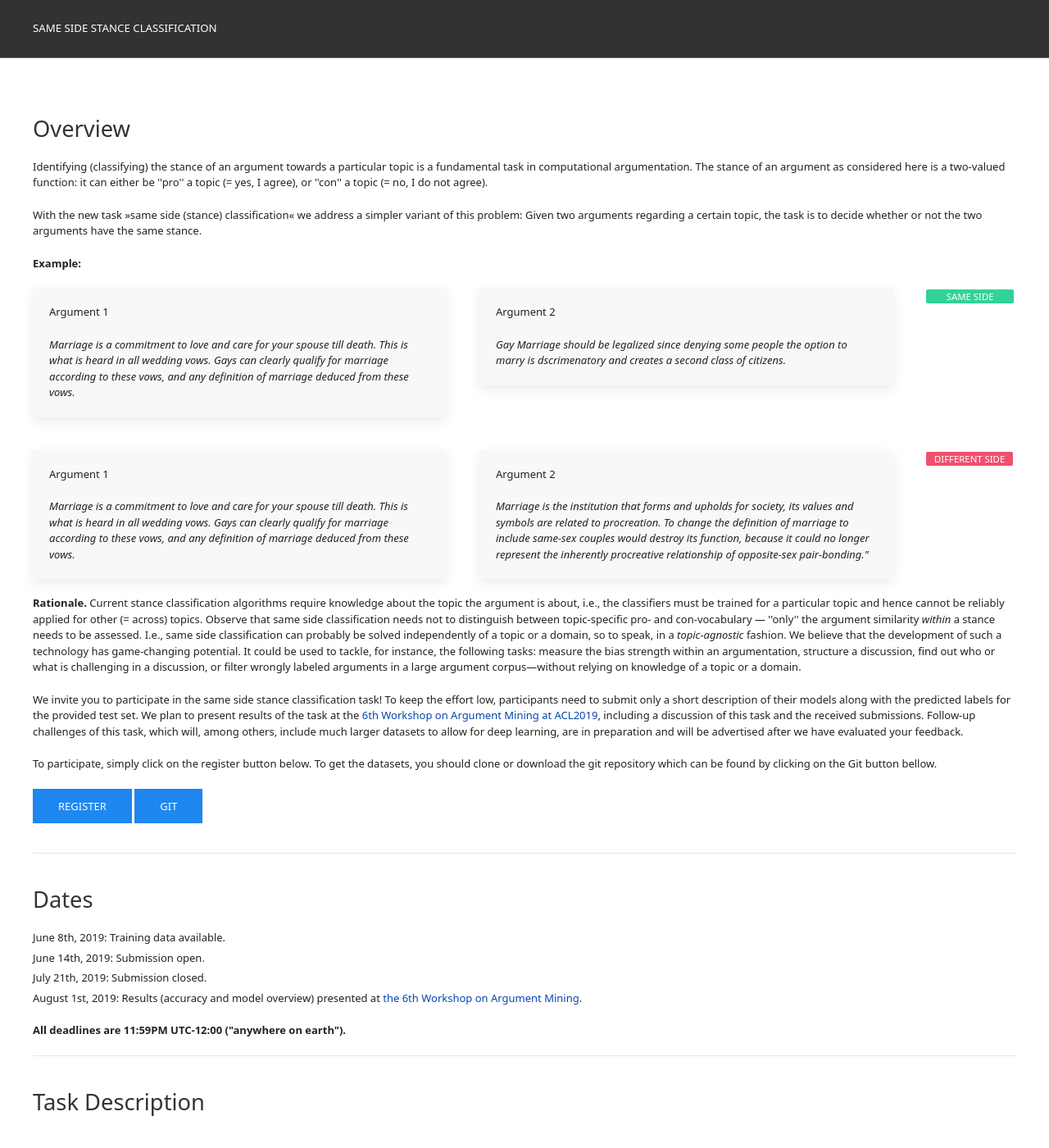
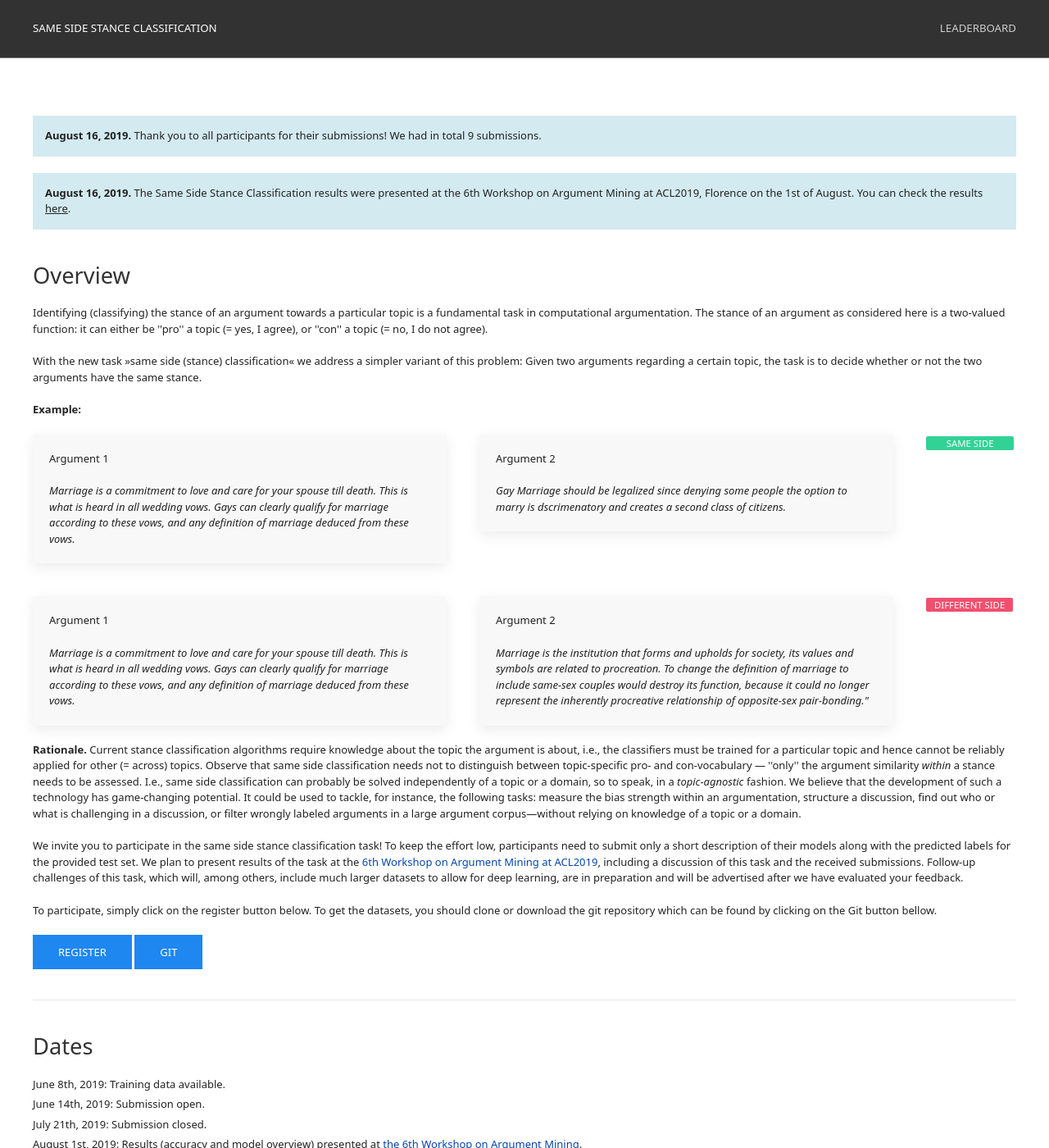
Before and after one commit to shahbazsyed/sameside-webis-de.github.io, a Jekyll site: the page built from index.html, in a window 1280 px wide and 1400 px high. Shown: the whole window at 82% size. Built offline with Jekyll 4.4.1, drawn with Linux system fonts in a browser that asks for light colours.

Commit message:
added leaderboard

```diff
--- a/_layouts/default.html
+++ b/_layouts/default.html
@@ -17,6 +17,7 @@
 <script src="{{ '/js/thirdparty/uikit/uikit.min.js' | relative_url }}"></script>
 <script src="{{ '/js/thirdparty/uikit/uikit-icons.min.js' | relative_url }}"></script>
 
+<script src="{{ '/js/thirdparty/jquery/jquery.min.js' | relative_url }}"></script>
 
 
 
@@ -61,8 +62,18 @@
                             <li{% if page.nav_active == "index" %} class="uk-active"{% endif %}>
                                     <a href="{{ '/' | relative_url }}">Same Side Stance Classification</a>
                                 </li>
+
                     </ul>
             </div>
+            <div class="uk-navbar-right">
+                    <ul class="uk-navbar-nav">
+                                <li{% if page.nav_active == "leaderboard" %} class="uk-active"{% endif %}>
+                                        <a href="{{ '/leaderboard.html' | relative_url }}">Leaderboard</a>
+                                    </li>
+
+                    </ul>
+            </div>
+
 
 
     </nav>
@@ -76,22 +87,16 @@
                 <li{% if page.nav_active == "index" %} class="uk-active"{% endif %}>
                         <a href="{{ '/' | relative_url }}">Same Side Stance Classification</a>
                     </li>
+                    <li{% if page.nav_active == "leaderboard" %} class="uk-active"{% endif %}>
+                                        <a href="{{ '/leaderboard.html' | relative_url }}">Leaderboard</a>
+                                    </li>
             </ul>
         </div>
 
     </div>
 </div>
 
-<!-- IN CASE WE WANT TO ADD AN IMAGE - DO IT HERE -->
-<!--<main class="uk-section uk-cover-container index-main-cover">
-    <div class="cover-background-fade"></div>
-    <div class="uk-container uk-position-bottom uk-light uk-padding">
-            <h1>Same Side Stance Classification</h1>
-            <h2>Results Presented at <a class="title-link" href="https://argmining19.webis.de" target="blank">Argmining 2019</a> in Florence, Italy</h2>
 
-    </div>
-</main>
--->
 
 <div data-uk-height-viewport="expand: true">
     {{ content }}
@@ -235,6 +240,13 @@
         </div>
     </footer>
 <script>
+    $(document).ready(function() {
+
+        $("#within-leaderboard > tbody > tr").not('.subrow').click(function() {
+            $('[name="'+$(this).attr('id')+'"]').toggle();
+        });
+
+    });
     UIkit.util.ready(() => {
         const nav = UIkit.util.$(".global-nav");
         const navHeight = UIkit.util.height(nav);
--- a/_sass/_index.scss
+++ b/_sass/_index.scss
@@ -5,6 +5,10 @@
 
 html {
     overflow-y: auto;
+}
+
+.news{
+    background-color: rgba(82,173,200,0.25)
 }
 
 .index-main-cover {
@@ -202,3 +206,51 @@
    {
       max-width:600px;
    }
+   .subrow{
+       background: #f3f3f3;
+       text-decoration: none;
+       cursor: default;
+
+   }
+   .subrow{
+    background: #f3f3f3;
+    pointer-events: none;
+    text-decoration: none;
+    text-align: right;
+    display: none;
+
+}
+.subrow:hover{
+    pointer-events: none;
+    text-decoration: none;
+
+}
+.leaderboard{
+    max-width: 525px;
+
+
+}
+.leaderboard th{
+    text-align: center;
+
+}
+.mainrow, .mainrowsub {
+    background:  rgba(82,173,200,0.25);
+    font-size:1.1rem;
+
+}
+.mainrow td:last-of-type{
+    font-weight:bold;
+}
+.leaderboard td:nth-of-type(4), .leaderboard td:nth-of-type(5), .leaderboard td:nth-of-type(6),
+td:nth-of-type(7), .leaderboard td:nth-of-type(8), .leaderboard td:nth-of-type(9),
+.subrow td:nth-of-type(4), .subrow td:nth-of-type(5), .subrow td:nth-of-type(3){
+    text-align: right;
+}
+
+.no-align{
+    text-align: left !important
+}
+.dismissed{
+    color: #aaaaaa
+}
--- a/index.html
+++ b/index.html
@@ -7,6 +7,14 @@
 
 <div class="uk-section uk-section-default">
     <div class="uk-container">
+      <div class="uk-alert news" uk-alert>
+        <p><b>August 16, 2019.</b> Thank you to all participants for their submissions! We had in total 9 submissions. </p>
+      </div>
+      <div class="uk-alert news" uk-alert>
+        <p><b>August 16, 2019.</b> The Same Side Stance Classification results were presented at the 6th Workshop on Argument Mining at ACL2019, Florence on the 1st of August. You can check the results <a href="/leaderboard.html" >here</a>. </p>
+      </div>
+
+
         <h1>Overview</h1>
 <p>
 Identifying (classifying) the stance of an argument towards a particular topic is a fundamental task in computational argumentation. The stance of an argument as considered here is a two-valued function: it can either be ''pro'' a topic (=&nbsp;yes, I agree), or ''con'' a topic (=&nbsp;no, I do not agree).
```
Also changed, not shown: leaderboard.html (added, +379 -0 lines), test.html (added, +29 -0 lines).
